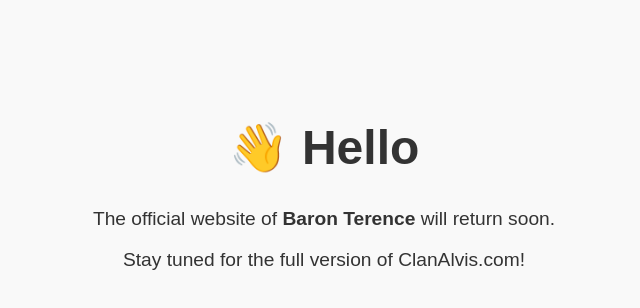
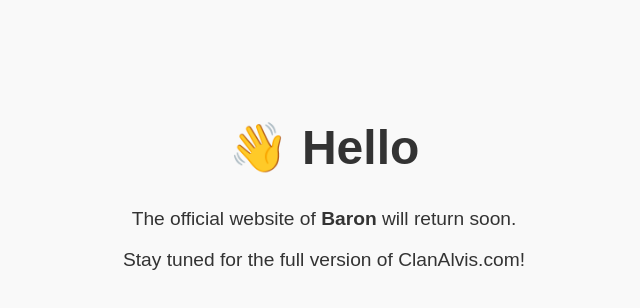
Before and after one commit to Baronteri/Baronteri.github.io, a plain HTML site: page index.html in a window 1280 px wide. Shown: the whole page, without its empty margins (316-956 px from the left). Drawn offline with Linux system fonts and the light colour scheme.

Commit message:
Update index.html

```diff
--- a/index.html
+++ b/index.html
@@ -22,7 +22,7 @@
 </head>
 <body>
   <h1>👋 Hello</h1>
-  <p>The official website of <strong>Baron Terence</strong> will return soon.</p>
+  <p>The official website of <strong>Baron </strong> will return soon.</p>
   <p>Stay tuned for the full version of ClanAlvis.com!</p>
 </body>
 </html>
```
